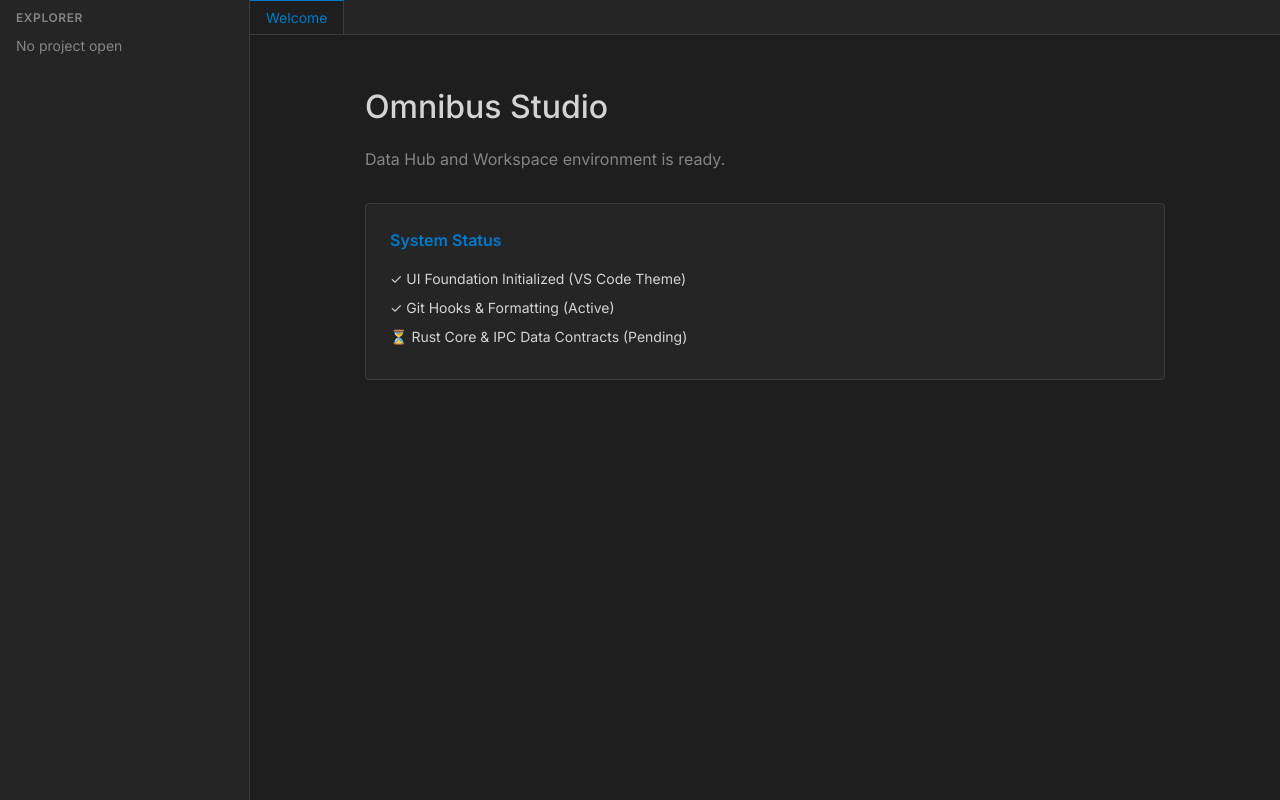
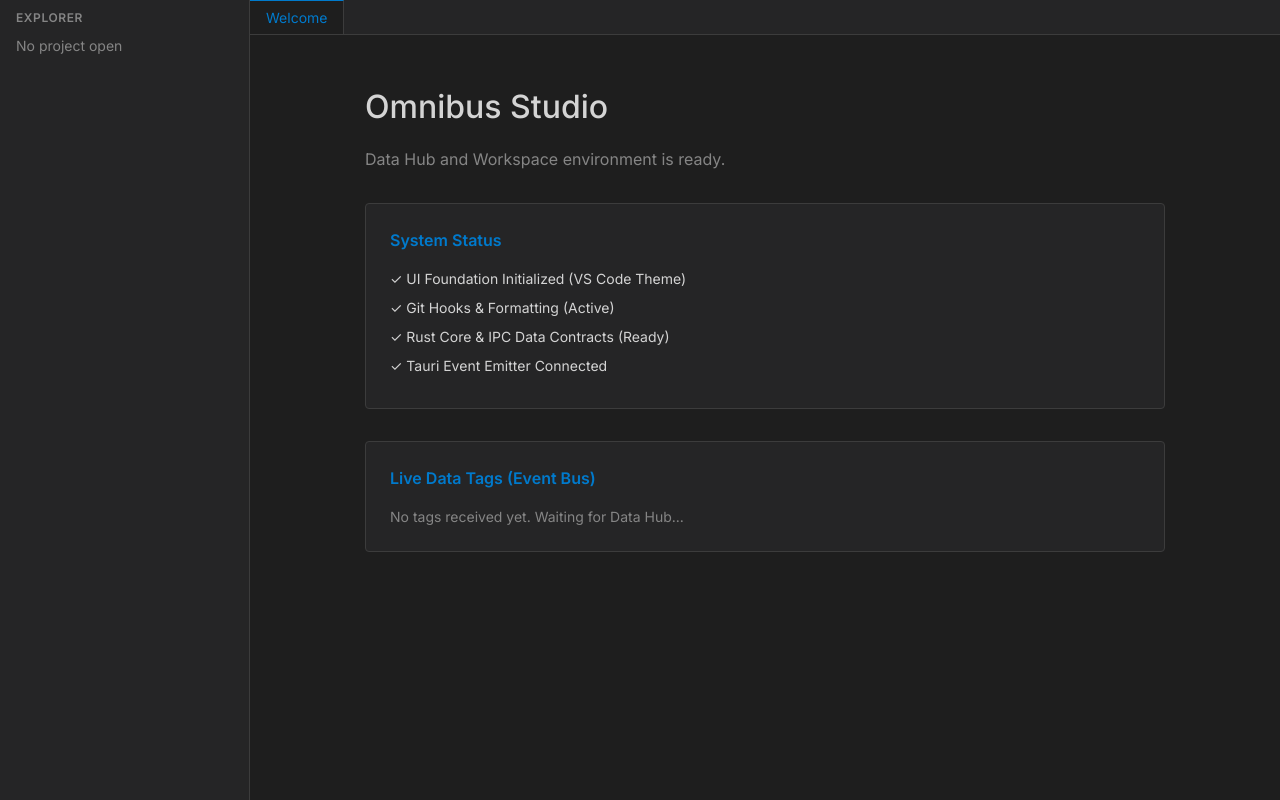
Before and after one commit to chingizhumbatov/omnibus-studio, a React (Vite) app: page / in a window 1280 px wide. Built offline with nearby package versions, Linux system fonts and the light colour scheme.

Commit message:
feat(ui): implement tauri ipc tags-updated event listener

```diff
--- a/package.json
+++ b/package.json
@@ -17,7 +17,8 @@
     "@tauri-apps/api": "^2",
     "@tauri-apps/plugin-opener": "^2",
     "react": "^19.1.0",
-    "react-dom": "^19.1.0"
+    "react-dom": "^19.1.0",
+    "zustand": "^5.0.14"
   },
   "devDependencies": {
     "@commitlint/cli": "^21.2.1",
--- a/src/App.tsx
+++ b/src/App.tsx
@@ -1,6 +1,15 @@
+import { useEffect } from 'react';
 import { AppLayout } from './components/layout/AppLayout';
+import { setupIpcListeners } from './core/tauri-ipc';
+import { useAppStore } from './store';
 
 function App() {
+  const tags = useAppStore((state) => state.tags);
+
+  useEffect(() => {
+    setupIpcListeners();
+  }, []);
+
   return (
     <AppLayout>
       <div style={{ maxWidth: '800px', margin: '0 auto', marginTop: '2rem' }}>
@@ -8,6 +17,32 @@ function App() {
         <p style={{ color: 'var(--color-text-muted)', marginBottom: '2rem' }}>
           Data Hub and Workspace environment is ready.
         </p>
+
+        <div
+          style={{
+            background: 'var(--color-bg-sidebar)',
+            padding: '1.5rem',
+            borderRadius: 'var(--radius-md)',
+            border: '1px solid var(--color-border)',
+            marginBottom: '2rem',
+          }}
+        >
+          <h2
+            style={{
+              fontSize: 'var(--font-size-md)',
+              marginBottom: '1rem',
+              color: 'var(--color-accent)',
+            }}
+          >
+            System Status
+          </h2>
+          <ul style={{ listStyle: 'none', fontSize: 'var(--font-size-sm)' }}>
+            <li style={{ marginBottom: '0.5rem' }}>✓ UI Foundation Initialized (VS Code Theme)</li>
+            <li style={{ marginBottom: '0.5rem' }}>✓ Git Hooks & Formatting (Active)</li>
+            <li style={{ marginBottom: '0.5rem' }}>✓ Rust Core & IPC Data Contracts (Ready)</li>
+            <li style={{ marginBottom: '0.5rem' }}>✓ Tauri Event Emitter Connected</li>
+          </ul>
+        </div>
 
         <div
           style={{
@@ -24,13 +59,43 @@ function App() {
               color: 'var(--color-accent)',
             }}
           >
-            System Status
+            Live Data Tags (Event Bus)
           </h2>
-          <ul style={{ listStyle: 'none', fontSize: 'var(--font-size-sm)' }}>
-            <li style={{ marginBottom: '0.5rem' }}>✓ UI Foundation Initialized (VS Code Theme)</li>
-            <li style={{ marginBottom: '0.5rem' }}>✓ Git Hooks & Formatting (Active)</li>
-            <li style={{ marginBottom: '0.5rem' }}>⏳ Rust Core & IPC Data Contracts (Pending)</li>
-          </ul>
+
+          {Object.keys(tags).length === 0 ? (
+            <p style={{ color: 'var(--color-text-muted)', fontSize: 'var(--font-size-sm)' }}>
+              No tags received yet. Waiting for Data Hub...
+            </p>
+          ) : (
+            <div style={{ display: 'flex', flexDirection: 'column', gap: '0.5rem' }}>
+              {Object.values(tags).map((tag) => (
+                <div
+                  key={tag.tag_id}
+                  style={{
+                    display: 'flex',
+                    justifyContent: 'space-between',
+                    padding: '0.5rem',
+                    background: 'var(--color-bg-canvas)',
+                    borderRadius: 'var(--radius-sm)',
+                    border: '1px solid var(--color-border)',
+                    fontSize: 'var(--font-size-sm)',
+                  }}
+                >
+                  <span style={{ fontWeight: 500, color: 'var(--color-text)' }}>{tag.tag_id}</span>
+                  <span style={{ color: 'var(--color-accent)' }}>
+                    {tag.value.type === 'Integer' || tag.value.type === 'Float'
+                      ? tag.value.value
+                      : tag.value.type === 'String'
+                        ? tag.value.value
+                        : 'Raw Data'}
+                  </span>
+                  <span style={{ color: tag.quality.status === 'Good' ? '#4caf50' : '#f44336' }}>
+                    {tag.quality.status}
+                  </span>
+                </div>
+              ))}
+            </div>
+          )}
         </div>
       </div>
     </AppLayout>
--- a/src/core/tauri-ipc.ts
+++ b/src/core/tauri-ipc.ts
@@ -0,0 +1,25 @@
+import { listen } from '@tauri-apps/api/event';
+import { useAppStore } from '../store';
+import { TagsUpdatedEvent } from './contracts';
+
+let isListening = false;
+
+export async function setupIpcListeners() {
+  if (isListening) return;
+  isListening = true;
+
+  console.log('Setting up Tauri IPC listeners...');
+
+  try {
+    await listen<TagsUpdatedEvent>('tags-updated', (event) => {
+      const { tags } = event.payload;
+      // Update global store with the new tags
+      useAppStore.getState().updateTags(tags);
+    });
+
+    console.log('Tauri IPC listeners setup complete.');
+  } catch (error) {
+    console.error('Failed to setup Tauri IPC listeners:', error);
+    isListening = false;
+  }
+}
--- /dev/null
+++ b/src/store/index.ts
@@ -0,0 +1,15 @@
+import { create } from 'zustand';
+import { TagState } from '../core/contracts';
+
+interface AppState {
+  tags: Record<string, TagState>;
+  updateTags: (newTags: Record<string, TagState>) => void;
+}
+
+export const useAppStore = create<AppState>((set) => ({
+  tags: {},
+  updateTags: (newTags) =>
+    set((state) => ({
+      tags: { ...state.tags, ...newTags },
+    })),
+}));
```
Also changed, not shown: src/core/api.ts (+10 -21 lines), src/core/contracts.ts (+23 -10 lines), 2 other files (tests, documents, lock files or other folders).
